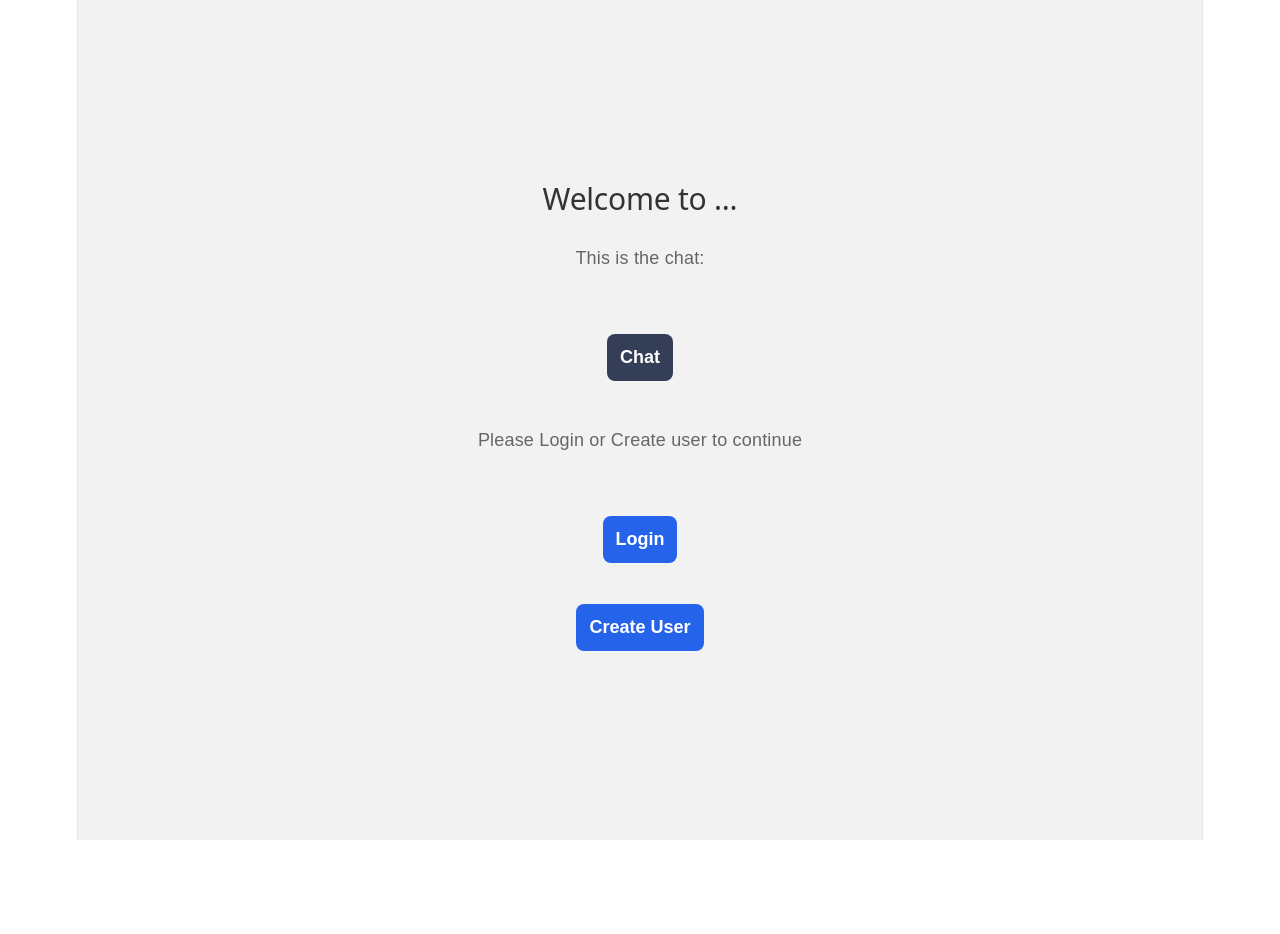
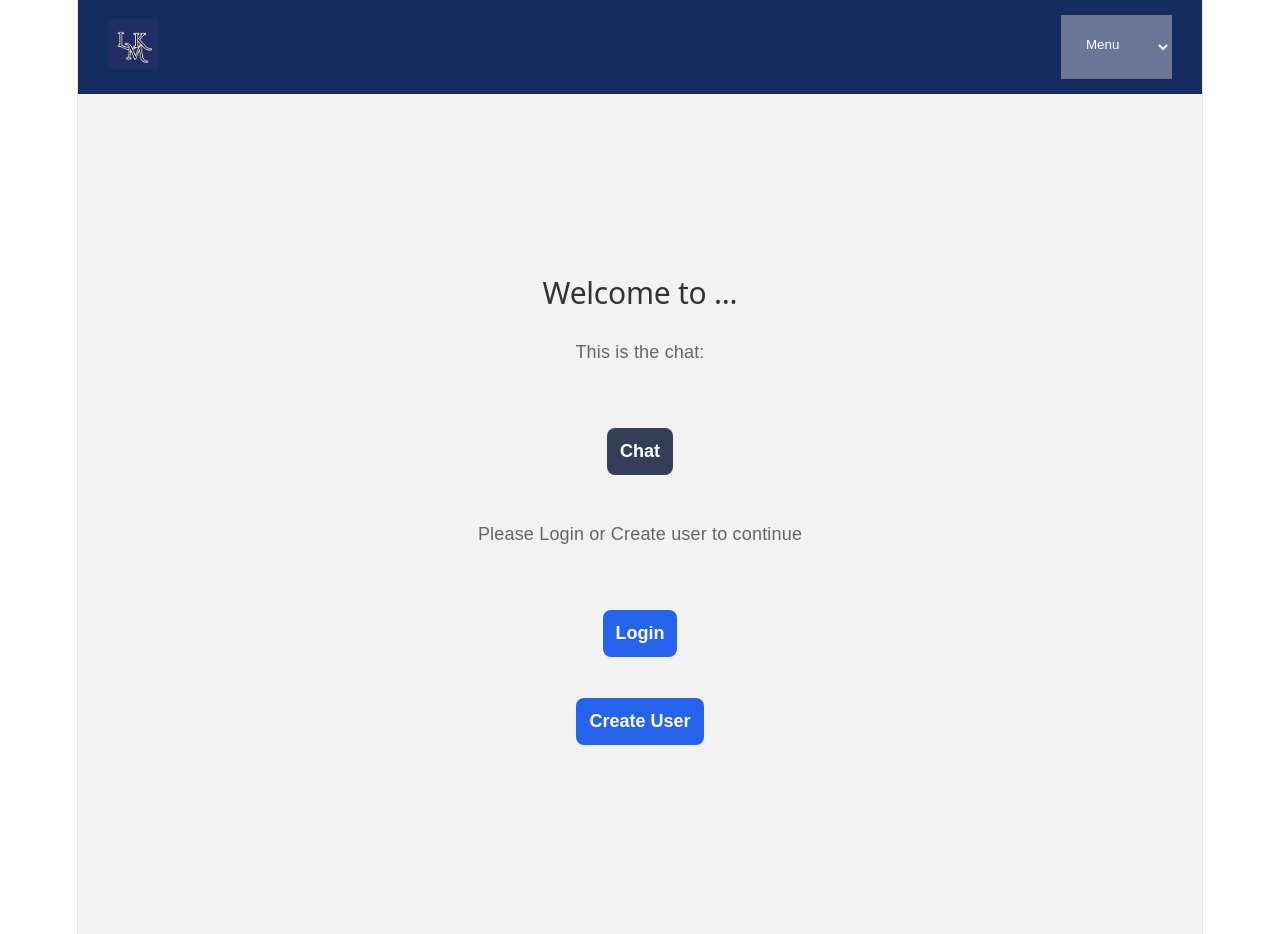
Before and after one commit to MohamedSuleiman/UDI_GRAD_PROJECT, a React (Vite) app in the folder frontend/: page / in a window 1280 px wide. Before the commit the page ends 840 px from the top, so only its background shows below. Built offline with nearby package versions, Linux system fonts and the light colour scheme; no server answers.

Commit message:
updated logo

```diff
--- a/frontend/src/App.tsx
+++ b/frontend/src/App.tsx
@@ -3,11 +3,16 @@ import { HomePage } from "./Pages/Home/HomePage";
 import { ChatPage } from "./Pages/Chat/ChatPage";
 import LoginForm from "./Pages/Login/LoginForm";
 import CreateUserForm from "./Pages/CreateUser/CreateUser";
+import { DropDownHeader } from "./Components/Header/Header";
 
 // defines the route for all the pages in the application
 function App() {
   return (
     <BrowserRouter>
+
+    {/* Dropdown Header - Visible on all pages!*/}
+    < DropDownHeader />
+
       <Routes>
         {/* Home Page*/}
         <Route path="/" element={<HomePage />} />
--- /dev/null
+++ b/frontend/src/Components/Header/Header.css
@@ -0,0 +1,36 @@
+.dropdown-header {
+  display: flex;
+  align-items: center;
+  gap: 20px;
+
+  padding: 15px 30px;
+  background-color: #142c5f;
+  justify-content: space-between;
+}
+
+.dropdown-header nav img {
+  width: 50px;
+  height: auto;
+}
+
+.dropdown-header-item {
+  color: white;
+  text-decoration: none;
+  font-size: 16px;
+  cursor: pointer;
+}
+
+.dropdown-header-item:hover {
+  text-decoration: underline;
+}
+
+#pages {
+  display: flex;
+  flex-direction: column;
+  align-items: center;
+  justify-content: center;
+  min-height: 8vh;
+  padding: 20px;
+  background-color: #697899;
+  color: white;
+}
--- /dev/null
+++ b/frontend/src/Components/Header/Header.tsx
@@ -0,0 +1,38 @@
+import "./Header.css";
+import { useNavigate } from "react-router-dom";
+import { useState } from "react";
+import { Link } from "react-router-dom";
+
+export function DropDownHeader() {
+  const navigate = useNavigate();
+  const [selectedPage, setSelectedPage] = useState("");
+
+  return (
+    <div>
+      <div className="dropdown-header">
+        <nav>
+          {/* Navigating back to the Home Page */}
+          <Link to="/">
+            {/* <img src="../../src/assets/LMK-Logo.png" alt="Logo" /> */}
+            <img src="../../src/assets/LMK-logo1.png" alt="Logo" />
+          </Link>{" "}
+        </nav>
+        <select
+          id="pages"
+          name="pages"
+          value={selectedPage}
+          onChange={(e) => {
+            navigate(e.target.value);
+            setSelectedPage("");
+          }}
+        >
+          <option value="" hidden>
+            Menu
+          </option>
+          <option value="/Chat">Chat</option>
+          <option value="/Account">Account</option>
+        </select>
+      </div>
+    </div>
+  );
+}
--- a/frontend/src/Pages/Chat/ChatPage.tsx
+++ b/frontend/src/Pages/Chat/ChatPage.tsx
@@ -1,4 +1,4 @@
-import { Link } from "react-router-dom";
+
 import "./ChatPage.css";
 import "../../index.css";
 import { MyForm } from "../Form/MyForm";
@@ -17,18 +17,14 @@ export function ChatPage() {
       dataValues: {
         UserID: Number(formData.get("UserID")),
         Content: [String(formData.get("Content"))],
-}
+      },
     };
     const data = await PostPromt(sendR);
     setResponse(data);
-        console.log(response)
+    console.log(response);
   }
   return (
     <div className="chat">
-      <nav>
-        {/* Navigating back to the Home Page */}
-        <Link to="/">Home</Link>{" "}
-      </nav>
       <h2>Chat</h2>
       <div>
         <h3>Svaret på promt</h3>
@@ -36,8 +32,7 @@ export function ChatPage() {
       </div>
 
       {/* Input field for writing and sending a new message */}
-      <MyForm func={handleSend}/>
-
+      <MyForm func={handleSend} />
     </div>
   );
 }
```
Also changed, not shown: frontend/src/assets/LMK-Logo.png (added), frontend/src/assets/LMK-logo1.png (added). Lines whose indentation alone changed are shown as unchanged.
